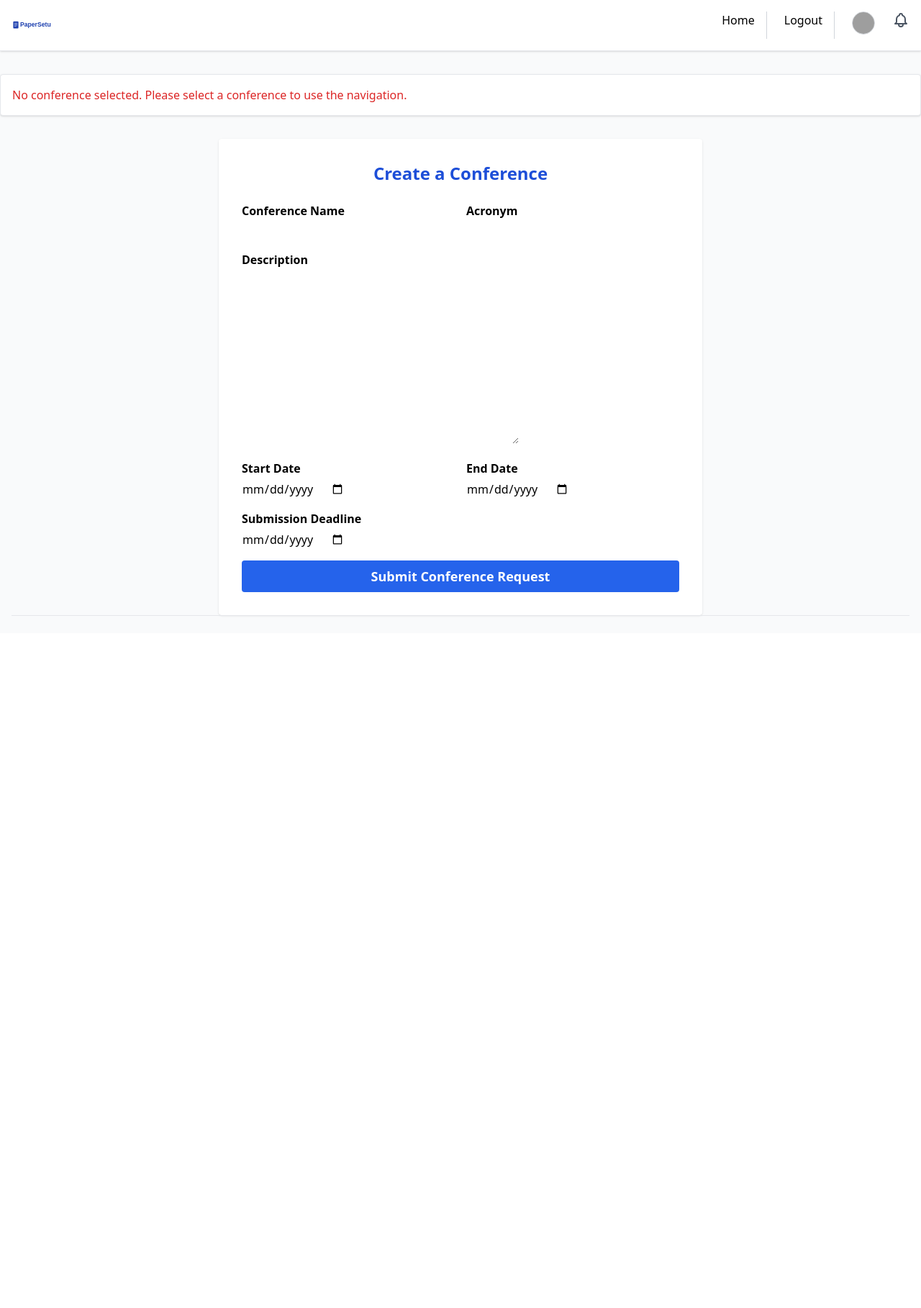
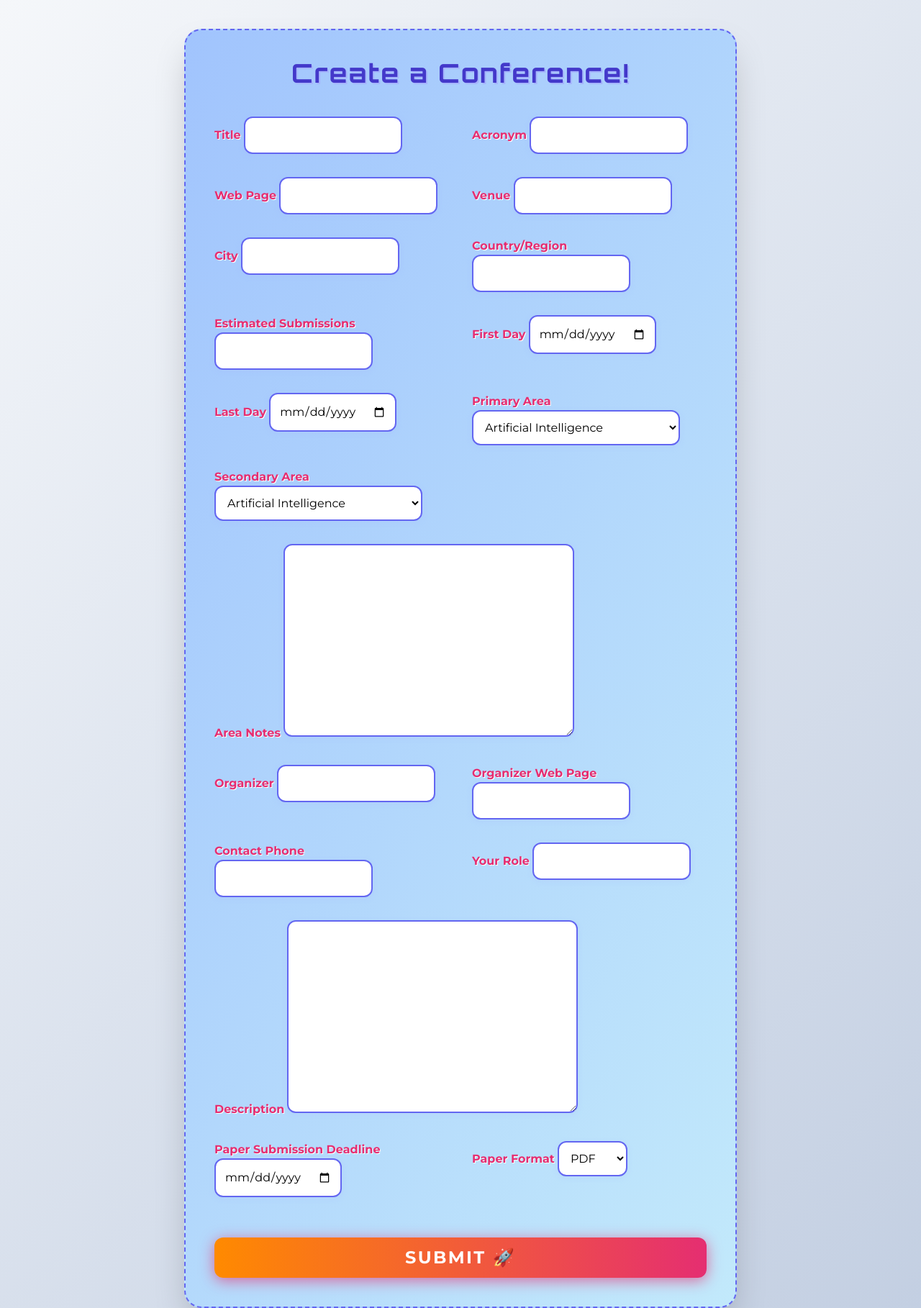
Before and after one commit to HemangJangir/papersetu1, a Django app: page /dashboard/create-conference/ in a window 1280 px wide. Shown: the whole page at 72% size. Before the commit the page ends 857 px from the top, so only its background shows below. Run offline with Django 4.2, Linux system fonts and the light colour scheme; a user stored in the database is signed in; tables that the repository leaves empty hold one stand-in row (values such as "Sample post"); some libraries are stand-ins or nearby versions; grey boxes are pictures that could not be loaded.

Commit message:
9 july aadhi raat ko

```diff
--- a/conference/templatetags/conference_extras.py
+++ b/conference/templatetags/conference_extras.py
@@ -1,4 +1,5 @@
 from django import template
+from django.forms.boundfield import BoundField
 from conference.models import UserConferenceRole
 register = template.Library()
 
@@ -18,3 +19,20 @@
 def get_item(dictionary, key):
     """Get item from dictionary by key"""
     return dictionary.get(key)
+
+@register.filter
+def add_class(field, css):
+    if not isinstance(field, BoundField):
+        return field
+    return field.as_widget(attrs={**field.field.widget.attrs, 'class': css})
+
+@register.filter
+def attr(field, args):
+    if not isinstance(field, BoundField):
+        return field
+    attrs = {}
+    for arg in args.split(','):
+        if ':' in arg:
+            k, v = arg.split(':', 1)
+            attrs[k.strip()] = v.strip()
+    return field.as_widget(attrs={**field.field.widget.attrs, **attrs})
--- a/dashboard/views.py
+++ b/dashboard/views.py
@@ -106,6 +106,12 @@
     roles = UserConferenceRole.objects.filter(user=user).values_list('role', flat=True).distinct()
     is_chair = 'chair' in roles
     is_author = 'author' in roles
+    # Chair context
+    chaired_confs = Conference.objects.filter(chair=user, is_approved=True)
+    if is_chair and chaired_confs.exists():
+        # Redirect to the configuration page of the first chaired conference
+        first_conf = chaired_confs.first()
+        return redirect('dashboard:conference_configuration', conf_id=first_conf.id)
 
     # Check if user is a reviewer (has reviewer profile or pending invitations)
     has_reviewer_profile = hasattr(user, 'reviewer_profile')
@@ -115,12 +121,6 @@
 
     # Get notifications
     notifications = Notification.objects.filter(recipient=user, is_read=False)[:10]
-
-    # Chair context
-    chaired_confs = Conference.objects.filter(chair=user, is_approved=True)
-    for conf in chaired_confs:
-        conf.invite_url = request.build_absolute_uri(f"/conference/join/{conf.invite_link}/")
-    chair_notifications = ReviewInvite.objects.filter(conference__chair=user, status='pending')
 
     # Author context
     search_query = request.GET.get('search', '')
--- a/templates/conference/create_conference.html
+++ b/templates/conference/create_conference.html
@@ -1,44 +1,131 @@
-{% extends 'dashboard/dashboard.html' %}
-{% block content %}
-<div class="max-w-2xl mx-auto bg-white p-8 rounded shadow">
-  <h2 class="text-2xl font-bold mb-6 text-blue-700 text-center">Create a Conference</h2>
-  <form method="post" class="space-y-4">
+{% load conference_extras %}
+<!DOCTYPE html>
+<html lang="en">
+<head>
+    <meta charset="UTF-8">
+    <meta name="viewport" content="width=device-width, initial-scale=1.0">
+    <title>Create Conference</title>
+    <script src="https://cdn.tailwindcss.com"></script>
+    <link href="https://fonts.googleapis.com/css2?family=Orbitron:wght@700&family=Montserrat:wght@400;700&display=swap" rel="stylesheet">
+    <style>
+        body { background: linear-gradient(135deg, #f5f7fa 0%, #c3cfe2 100%); font-family: 'Montserrat', sans-serif; }
+        .crazy-bg { background: linear-gradient(120deg, #a1c4fd 0%, #c2e9fb 100%); }
+        .crazy-border { border: 2px dashed #6366f1; box-shadow: 0 0 20px #a5b4fc; }
+        .crazy-btn { background: linear-gradient(90deg, #ff8a00, #e52e71); box-shadow: 0 4px 20px #e52e71aa; }
+        .crazy-btn:hover { background: linear-gradient(90deg, #e52e71, #ff8a00); }
+        .crazy-title { font-family: 'Orbitron', sans-serif; letter-spacing: 2px; text-shadow: 2px 2px 0 #a5b4fc; }
+        .crazy-label { color: #e52e71; font-weight: bold; text-shadow: 1px 1px 0 #fff; }
+        .crazy-input { border: 2px solid #6366f1; border-radius: 0.75rem; background: #fff; padding: 0.75rem; font-size: 1rem; transition: box-shadow 0.2s; box-shadow: 0 2px 8px #a5b4fc33; }
+        .crazy-input:focus { outline: none; border-color: #e52e71; box-shadow: 0 0 0 3px #e52e7133; }
+    </style>
+</head>
+<body>
+<div class="max-w-3xl mx-auto mt-10 p-10 rounded-3xl crazy-bg crazy-border shadow-2xl animate__animated animate__fadeIn">
+    <h2 class="text-4xl crazy-title text-center mb-10 text-indigo-700"> Create a Conference!</h2>
+    <form method="post" class="grid grid-cols-1 md:grid-cols-2 gap-8">
         {% csrf_token %}
         {{ form.non_field_errors }}
-    <div class="grid grid-cols-1 md:grid-cols-2 gap-4">
         <div>
-        <label class="block mb-1 font-semibold">Conference Name</label>
-        {{ form.name }}
+            <label class="crazy-label">Title</label>
+            {{ form.name|add_class:'crazy-input'|attr:'placeholder:Enter conference title' }}
             {{ form.name.errors }}
         </div>
         <div>
-        <label class="block mb-1 font-semibold">Acronym</label>
-        {{ form.acronym }}
+            <label class="crazy-label">Acronym</label>
+            {{ form.acronym|add_class:'crazy-input'|attr:'placeholder:Short acronym' }}
             {{ form.acronym.errors }}
         </div>
+        <div>
+            <label class="crazy-label">Web Page</label>
+            {{ form.web_page|add_class:'crazy-input'|attr:'placeholder:https://yourconf.com' }}
+            {{ form.web_page.errors }}
+        </div>
+        <div>
+            <label class="crazy-label">Venue</label>
+            {{ form.venue|add_class:'crazy-input'|attr:'placeholder:Venue name' }}
+            {{ form.venue.errors }}
+        </div>
+        <div>
+            <label class="crazy-label">City</label>
+            {{ form.city|add_class:'crazy-input'|attr:'placeholder:City' }}
+            {{ form.city.errors }}
+        </div>
+        <div>
+            <label class="crazy-label">Country/Region</label>
+            {{ form.country|add_class:'crazy-input'|attr:'placeholder:Country or Region' }}
+            {{ form.country.errors }}
+        </div>
+        <div>
+            <label class="crazy-label">Estimated Submissions</label>
+            {{ form.estimated_submissions|add_class:'crazy-input'|attr:'placeholder:100' }}
+            {{ form.estimated_submissions.errors }}
+        </div>
+        <div>
+            <label class="crazy-label">First Day</label>
+            {{ form.start_date|add_class:'crazy-input'|attr:'placeholder:YYYY-MM-DD' }}
+            {{ form.start_date.errors }}
+        </div>
+        <div>
+            <label class="crazy-label">Last Day</label>
+            {{ form.end_date|add_class:'crazy-input'|attr:'placeholder:YYYY-MM-DD' }}
+            {{ form.end_date.errors }}
+        </div>
+        <div>
+            <label class="crazy-label">Primary Area</label>
+            {{ form.primary_area|add_class:'crazy-input' }}
+            {{ form.primary_area.errors }}
+        </div>
+        <div>
+            <label class="crazy-label">Secondary Area</label>
+            {{ form.secondary_area|add_class:'crazy-input' }}
+            {{ form.secondary_area.errors }}
+        </div>
         <div class="md:col-span-2">
-        <label class="block mb-1 font-semibold">Description</label>
-        {{ form.description }}
+            <label class="crazy-label">Area Notes</label>
+            {{ form.area_notes|add_class:'crazy-input'|attr:'placeholder:Any notes about the area' }}
+            {{ form.area_notes.errors }}
+        </div>
+        <div>
+            <label class="crazy-label">Organizer</label>
+            {{ form.organizer|add_class:'crazy-input'|attr:'placeholder:Organizer name' }}
+            {{ form.organizer.errors }}
+        </div>
+        <div>
+            <label class="crazy-label">Organizer Web Page</label>
+            {{ form.organizer_web_page|add_class:'crazy-input'|attr:'placeholder:https://organizer.com' }}
+            {{ form.organizer_web_page.errors }}
+        </div>
+        <div>
+            <label class="crazy-label">Contact Phone</label>
+            {{ form.contact_phone|add_class:'crazy-input'|attr:'placeholder:+1234567890' }}
+            {{ form.contact_phone.errors }}
+        </div>
+        <div>
+            <label class="crazy-label">Your Role</label>
+            {{ form.role|add_class:'crazy-input'|attr:'placeholder:Your role (e.g., Chair)' }}
+            {{ form.role.errors }}
+        </div>
+        <div class="md:col-span-2">
+            <label class="crazy-label">Description</label>
+            {{ form.description|add_class:'crazy-input'|attr:'placeholder:Describe your conference' }}
             {{ form.description.errors }}
         </div>
         <div>
-        <label class="block mb-1 font-semibold">Start Date</label>
-        {{ form.start_date }}
-        {{ form.start_date.errors }}
+            <label class="crazy-label">Paper Submission Deadline</label>
+            {{ form.paper_submission_deadline|add_class:'crazy-input'|attr:'placeholder:YYYY-MM-DD' }}
+            {{ form.paper_submission_deadline.errors }}
         </div>
         <div>
-        <label class="block mb-1 font-semibold">End Date</label>
-        {{ form.end_date }}
-        {{ form.end_date.errors }}
+            <label class="crazy-label">Paper Format</label>
+            {{ form.paper_format|add_class:'crazy-input' }}
+            {{ form.paper_format.errors }}
         </div>
-      <div>
-        <label class="block mb-1 font-semibold">Submission Deadline</label>
-        {{ form.paper_submission_deadline }}
-        {{ form.paper_submission_deadline.errors }}
+        <div class="md:col-span-2 mt-6">
+            <button type="submit" class="crazy-btn w-full text-white py-3 rounded-xl text-2xl font-bold tracking-widest transition-all duration-300">SUBMIT 🚀</button>
         </div>
-      <!-- Add more fields as needed -->
-    </div>
-    <button type="submit" class="w-full bg-blue-600 text-white py-2 rounded hover:bg-blue-700 font-semibold text-lg mt-4">Submit Conference Request</button>
     </form>
 </div>
-{% endblock %}
+<!-- Animate.css for fun animations -->
+<link rel="stylesheet" href="https://cdnjs.cloudflare.com/ajax/libs/animate.css/4.1.1/animate.min.css"/>
+</body>
+</html>
```
Also changed, not shown: conference/admin.py (+15 -5 lines), conference/views.py (+13 -5 lines), templates/conference/conference_submitted.html (added, +30 -0 lines), db.sqlite3. Lines whose indentation alone changed are shown as unchanged.
